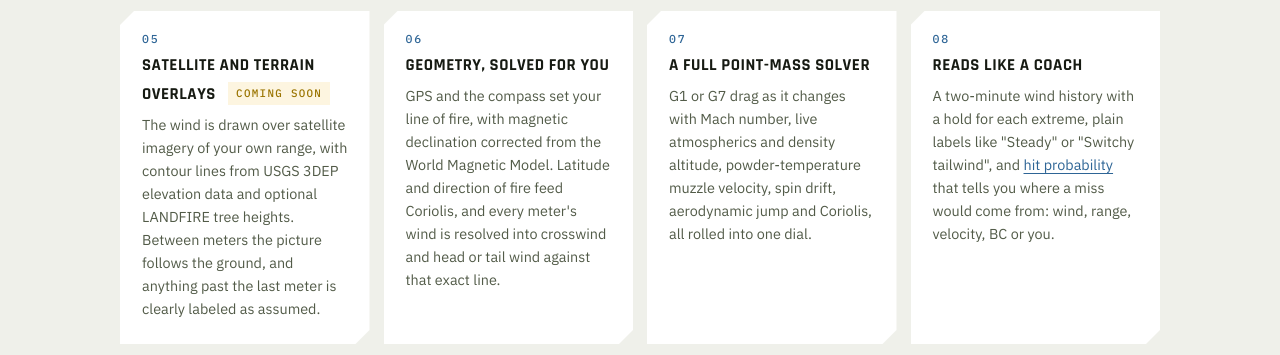
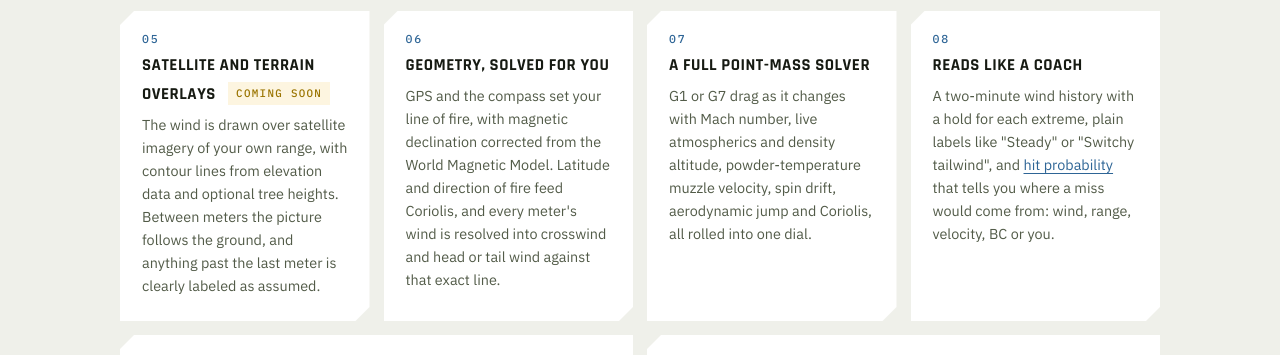
Before and after one commit to Pstover99/bullseye-privacy, a plain HTML site: page index.html in a window 1280 px wide. Shown: the part 4691-5046 px from the top of the page. Drawn offline with Linux system fonts and the light colour scheme.

Commit message:
Home: drop data-source names from Behind the screen panel 05
Co-Authored-By: Claude Opus 5.5 <noreply@anthropic.com>

```diff
--- a/index.html
+++ b/index.html
@@ -357,7 +357,7 @@
         <article class="panel"><div class="n">02</div><h3>Every reading earns its place</h3><p>Data is validated as it arrives. Physically impossible values are thrown out, and sudden jumps in speed or direction are held until the next readings confirm them. Real wind changes come through a second or two later. Radio glitches never reach your hold.</p></article>
         <article class="panel"><div class="n">03</div><h3>Advanced Ballistics weighting <span class="sn-tag sn-tag--soon">Coming soon</span></h3><p>Bullseye flies your exact load through the measured wind field with the full solver, then back-solves the single full-value crosswind that lands the bullet in the same place. Wind near the muzzle counts for more, because it has the rest of the flight to act. Coverage is measured by influence on the bullet, not by yards.</p></article>
         <article class="panel"><div class="n">04</div><h3>LiDAR, ground to flight path <span class="sn-tag sn-tag--soon">Coming soon</span></h3><p>A 1 m LiDAR profile of the ground under your shot, with the line of sight drawn over it, shows how high the bullet flies above the terrain and where. You know whether a meter on a short mast is reading the same air your bullet passes through.</p></article>
-        <article class="panel"><div class="n">05</div><h3>Satellite and terrain overlays <span class="sn-tag sn-tag--soon">Coming soon</span></h3><p>The wind is drawn over satellite imagery of your own range, with contour lines from USGS 3DEP elevation data and optional LANDFIRE tree heights. Between meters the picture follows the ground, and anything past the last meter is clearly labeled as assumed.</p></article>
+        <article class="panel"><div class="n">05</div><h3>Satellite and terrain overlays <span class="sn-tag sn-tag--soon">Coming soon</span></h3><p>The wind is drawn over satellite imagery of your own range, with contour lines from elevation data and optional tree heights. Between meters the picture follows the ground, and anything past the last meter is clearly labeled as assumed.</p></article>
         <article class="panel"><div class="n">06</div><h3>Geometry, solved for you</h3><p>GPS and the compass set your line of fire, with magnetic declination corrected from the World Magnetic Model. Latitude and direction of fire feed Coriolis, and every meter's wind is resolved into crosswind and head or tail wind against that exact line.</p></article>
         <article class="panel"><div class="n">07</div><h3>A full point-mass solver</h3><p>G1 or G7 drag as it changes with Mach number, live atmospherics and density altitude, powder-temperature muzzle velocity, spin drift, aerodynamic jump and Coriolis, all rolled into one dial.</p></article>
         <article class="panel"><div class="n">08</div><h3>Reads like a coach</h3><p>A two-minute wind history with a hold for each extreme, plain labels like "Steady" or "Switchy tailwind", and <a href="hit-probability/">hit probability</a> that tells you where a miss would come from: wind, range, velocity, BC or you.</p></article>
```
Also changed, not shown: _pages/home.html (+1 -1 lines).
